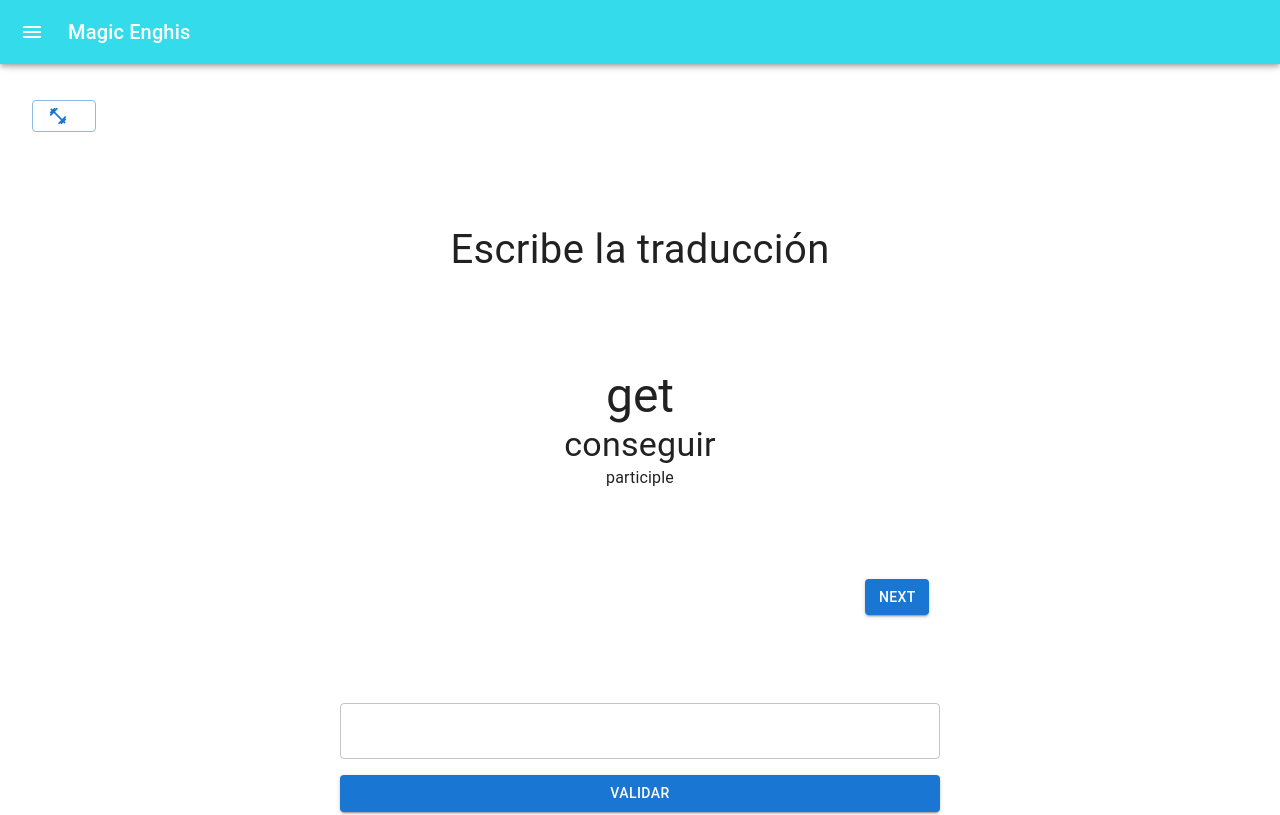
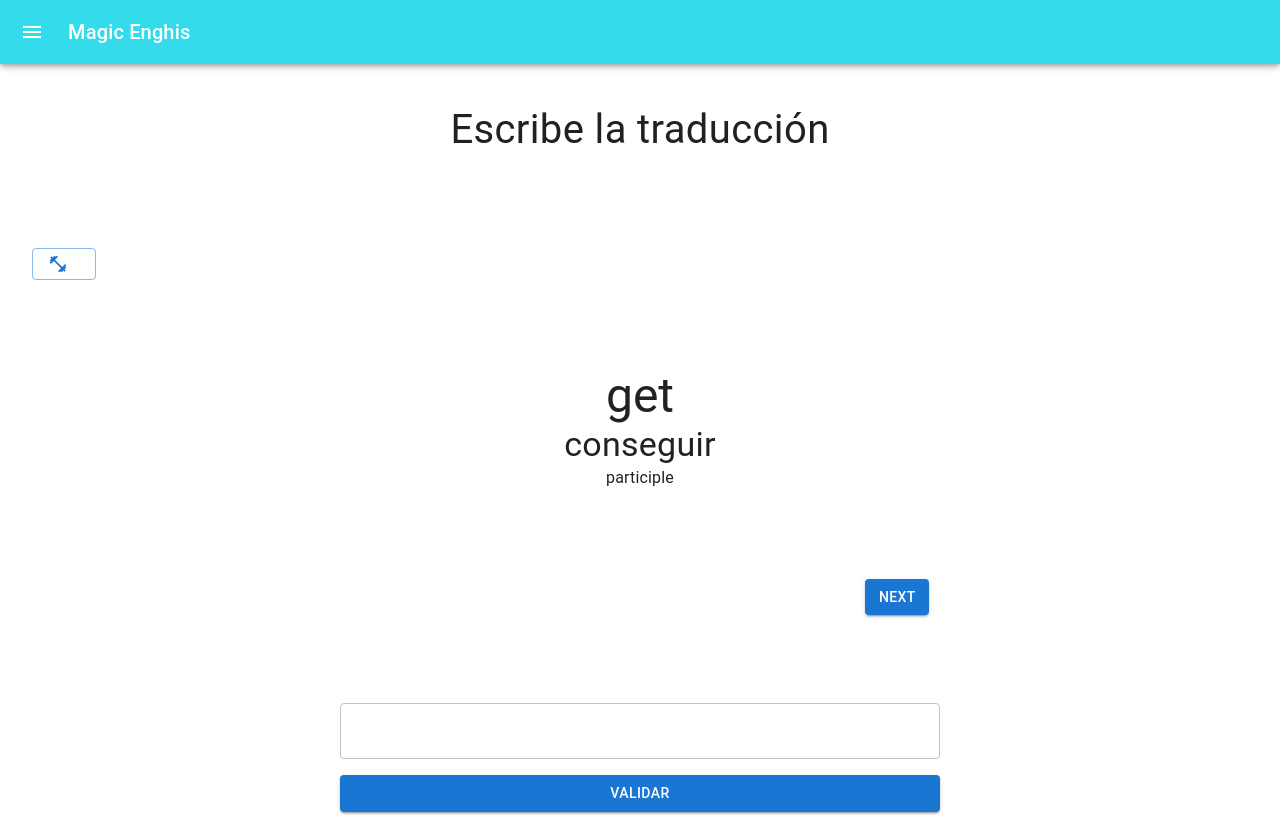
Before and after one commit to Magic-Kowel/MagicEnghis, a React (Vite) app: page / in a window 1280 px wide. Shown: the top 815 px of the page. Built offline with nearby package versions, Linux system fonts and the light colour scheme.

Commit message:
change button

```diff
--- a/src/views/IrregularsVerbs.jsx
+++ b/src/views/IrregularsVerbs.jsx
@@ -77,19 +77,19 @@ const IrregularsVerbs = () => {
           height: "100svh",
         }}
       >
-        <Grid item ml={4} xs={12}>
-          <Button
-            variant={isLearn ? "contained" : "outlined"}
-            startIcon={<FitnessCenterIcon />}
-            onClick={() => setIsLearn((prev) => !prev)}
-          ></Button>
-        </Grid>
         {!isLearn ? (
           <>
             <Grid item xs={12}>
               <Box sx={{ textAlign: "center" }}>
                 <Title title="Escribe la traducción" />
               </Box>
+            </Grid>
+            <Grid item ml={4} xs={12}>
+              <Button
+                variant={isLearn ? "contained" : "outlined"}
+                startIcon={<FitnessCenterIcon />}
+                onClick={() => setIsLearn((prev) => !prev)}
+              ></Button>
             </Grid>
             <Grid item xs={12}>
               <Box sx={{ textAlign: "center" }}>
```
